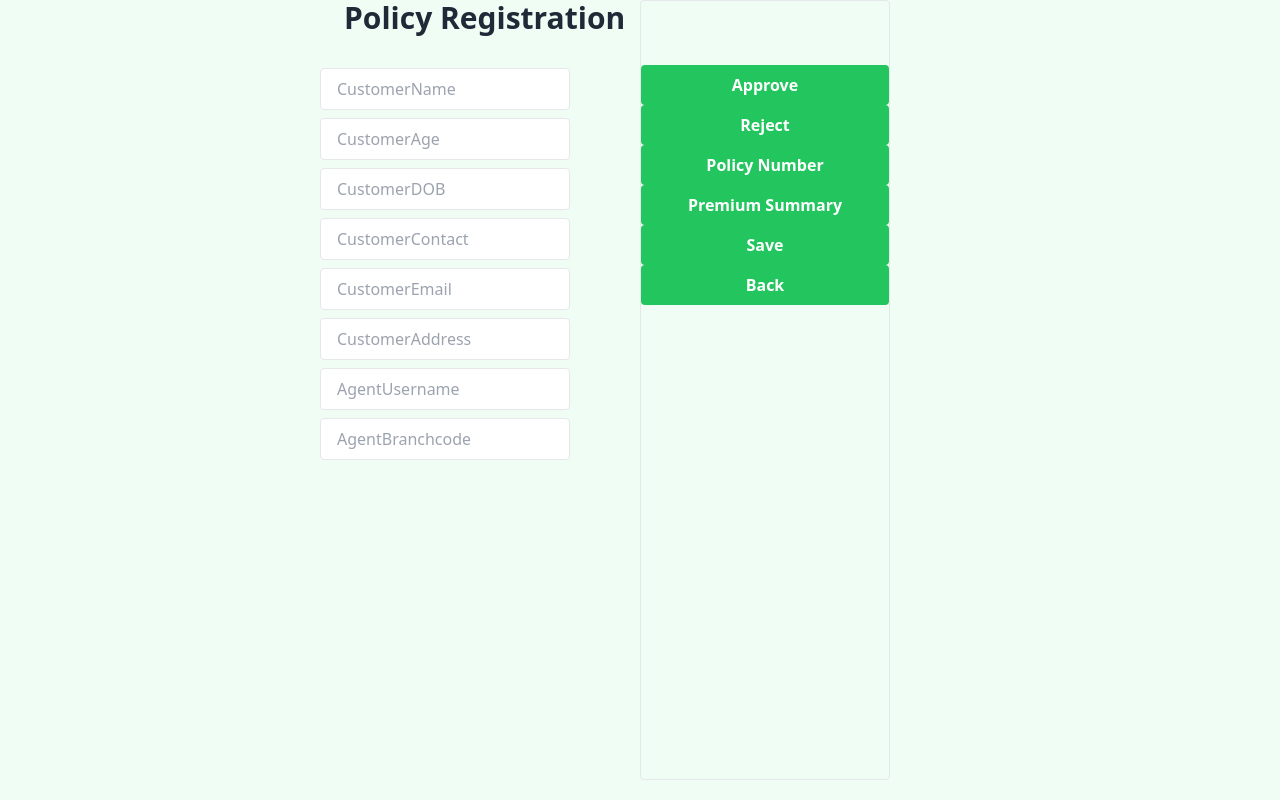
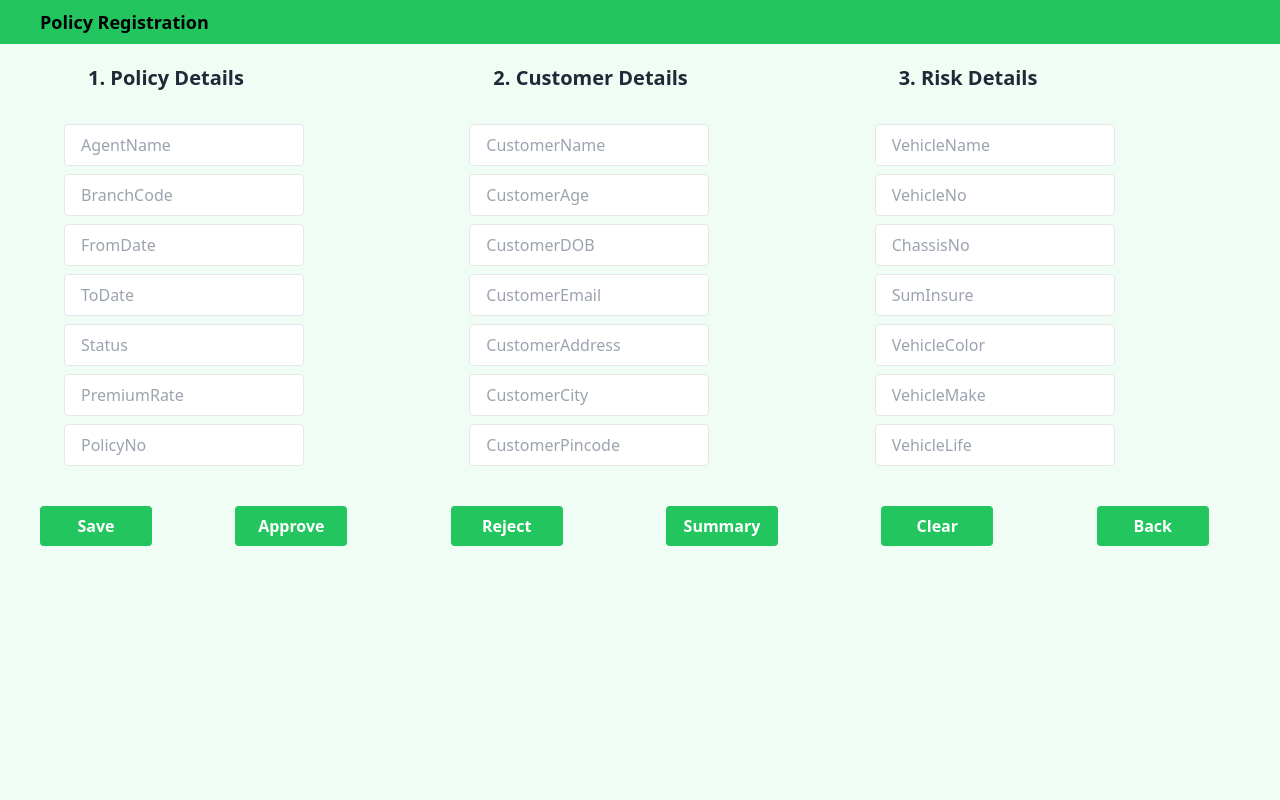
Before and after one commit to karthickAppu/Motor_Insurance_portal, a React (Create React App) app in the folder Client/: page /PolicyDetails in a window 1280 px wide. Built offline with nearby package versions, Linux system fonts and the light colour scheme.

Commit message:
Added policy details page

```diff
--- a/Client/src/App.js
+++ b/Client/src/App.js
@@ -7,10 +7,7 @@ import { AuthProvider } from "./Pages/Auth/auth";
 import Login from "./Pages/Auth/Login";
 import RegisterForm from "./Pages/Auth/Register";
 import PolicyDetails from "./Pages/PolicyDetails/policyDetails";
-import Claim from "./Pages/PolicyDetails/Claim";
-import Reinsure from "./Pages/PolicyDetails/Reinsure";
-import Facultative from "./Pages/PolicyDetails/Facultative";
-import Renewal from "./Pages/PolicyDetails/Renewal";
+
 import Home from "./Pages/Home/home.js";
 import Contact from "./Pages/Home/contact.js";
 
@@ -23,10 +20,6 @@ const App = () => {
           <Route path="/login" element={<Login />} />
           <Route path="/register" element={<RegisterForm />} />
           <Route path="/PolicyDetails" element={<PolicyDetails/>} />
-          <Route path="/Claim" element={<Claim/>} />
-          <Route path="/Reinsure" element={<Reinsure/>} />
-          <Route path="/Facultative" element={<Facultative/>} />
-          <Route path="/Renewal" element={<Renewal/>} />
           <Route path="/home" element={<Home/>}/>
           <Route path="*" element={<Error />} />
           <Route path='/contact' element={<Contact />} />
--- a/Client/src/Pages/PolicyDetails/Claim.js
+++ /dev/null
@@ -1,16 +0,0 @@
-import React from "react"
-import {useLocation, useNavigate} from 'react-router-dom';
-
-function Claim (){
-   // const location=useLocation()
-
-    return (
-        <div className="homepage">
-
-            <h1>Hello and welcome to Policy Details</h1>
-
-        </div>
-    )
-}
-
-export default Claim
--- a/Client/src/Pages/PolicyDetails/Facultative.js
+++ /dev/null
@@ -1,16 +0,0 @@
-import React from "react"
-import {useLocation, useNavigate} from 'react-router-dom';
-
-function Facultative (){
-   // const location=useLocation()
-
-    return (
-        <div className="homepage">
-
-            <h1>Hello and welcome to Policy Details</h1>
-
-        </div>
-    )
-}
-
-export default Facultative
--- a/Client/src/Pages/PolicyDetails/Reinsure.js
+++ /dev/null
@@ -1,16 +0,0 @@
-import React from "react"
-import {useLocation, useNavigate} from 'react-router-dom';
-
-function Reinsure (){
-   // const location=useLocation()
-
-    return (
-        <div className="homepage">
-
-            <h1>Hello and welcome to Policy Details</h1>
-
-        </div>
-    )
-}
-
-export default Reinsure
--- a/Client/src/Pages/PolicyDetails/Renewal.js
+++ /dev/null
@@ -1,16 +0,0 @@
-import React from "react"
-import {useLocation, useNavigate} from 'react-router-dom';
-
-function Renewal (){
-   // const location=useLocation()
-
-    return (
-        <div className="homepage">
-
-            <h1>Hello and welcome to Policy Details</h1>
-
-        </div>
-    )
-}
-
-export default Renewal
--- a/Client/src/Pages/PolicyDetails/policyDetails.js
+++ b/Client/src/Pages/PolicyDetails/policyDetails.js
@@ -1,20 +1,38 @@
-import React,{ useState } from "react"
+import React, { useState } from "react";
 import axios from "axios";
-import {useLocation, useNavigate} from 'react-router-dom';
+import { useNavigate } from "react-router-dom";
 
-function PolicyDetails (){
-   // const location=useLocation()
+function PolicyDetails() {
 
-   const history=useNavigate();
   const [formData, setFormData] = useState({
+    agentName: "",
+    branchCode: "",
+    fromDate: "",
+    toDate: "",
+    status: "",
+    premiumRate: "",
+	policyNo:""
+  });
+
+  const [customerFormData, setCustomerFormData] = useState({
     customerName: "",
     customerAge: "",
     customerDOB: "",
-    customerContact: "",
+    customerName: "",
     customerEmail: "",
     customerAddress: "",
-    agentUsername: "",
-    agentBranchcode:""
+	customerCity:"",
+	customerPincode:""
+  });
+
+  const [riskFormData, setRiskFormData] = useState({
+    vehicleName: "",
+    vehicleNo: "",
+    chassisNo: "",
+    sumInsure: "",
+    vehicleColor: "",
+    vehicleMake: "",
+	vehicleLife:""
   });
 
   const handleChange = (event) => {
@@ -22,121 +40,154 @@ function PolicyDetails (){
     setFormData({ ...formData, [name]: value });
   };
 
-  const handleSave = () => {
-    axios
-      .post("http://localhost:8080/users/create", formData)
-      .then((response) => {
-        console.log("User created successfully", response.data);
-        window.alert("User registered successfully!");
-        const { password, username } = formData;
-        //register( password, username);
-        //navigate("/");
-      })
-      .catch((error) => {
-        console.error("Error creating user: ", error);
-
-        let errorMessage = "Go to Log In page and Enter your credentials";
-
-        if (
-          error.response &&
-          error.response.data &&
-          error.response.data.error
-        ) {
-          // If the server sends an error message, use it
-          errorMessage = error.response.data.error;
-        }
-
-        window.alert(errorMessage);
-      });
+  const handleCustomerChange = (event) => {
+    const { name, value } = event.target;
+    setCustomerFormData({ ...customerFormData, [name]: value });
   };
 
+  const handleRiskChange = (event) => {
+    const { name, value } = event.target;
+    setRiskFormData({ ...riskFormData, [name]: value });
+  };
 
+  const handleSave = () => {
 
-  const handlePremiumSummary = () => {
-    history("/login");
-  }
-  const handlePolicyNumber = () => {
-    history("/login");
   }
 
   const handleApprove = () => {
-    history("/login");
+
   }
+
   const handleReject = () => {
-    history("/login");
+
+  }
+
+  const handlePremiumSummary = () => {
+
+  }
+
+  const handleClear = () => {
+
   }
 
   const handleBack = () => {
-    history("/login");
+
   }
+
   return (
-        <div className="min-h-screen flex flex-cols justify-center">
-            <div className="grid grid-cols-2">
-                    <div class="w-80">
-                    <h1 className="text-3xl text-gray-800 font-bold mb-8 pl-6"> Policy Registration </h1>
-                    <div>
+	<div class="min-h-screen">
 
-                    </div>
-                    <div>
+	<section>
+		<h1 class="mb-5 pt-2 pb-2 pl-10 text-lg font-bold bg-green-500"> Policy Registration </h1>
+	</section>
+
+	<section>
+    <div className="ml-12 pl-4 justify-center grid grid-cols-3">
+
+          <div class="">
+          	<h1 className=" text-xl text-gray-800 font-bold mb-8 pl-6"> 1. Policy Details </h1>
+      		<div className="w-60">
 			{Object.keys(formData).map((field) => (
 			<input
 				key={field}
-                        //type={field === "password" ? "password" : "text"}
+				type={field === "password" ? "password" : "text"}
 				name={field}
 				value={formData[field]}
 				onChange={handleChange}
 				placeholder={field.charAt(0).toUpperCase() + field.slice(1)}
-                        className="w-[250px] px-4 py-2 mb-2 rounded border"
+				className="w-full px-4 py-2 mb-2 rounded border"
 			/>
-                    ))}</div>
+			))}
           </div>
-                    <div class="w-[250px] px-200 py-10 mb-5 pt-16 rounded border ">
-                    <div>
+		  </div>
+
+		  <div class="">
+          	<h1 className=" text-xl text-gray-800 font-bold mb-8 pl-6"> 2. Customer Details </h1>
+      		<div className="w-60">
+			{Object.keys(customerFormData).map((field) => (
+			<input
+				key={field}
+				type={field === "password" ? "password" : "text"}
+				name={field}
+				value={customerFormData[field]}
+				onChange={handleCustomerChange}
+				placeholder={field.charAt(0).toUpperCase() + field.slice(1)}
+				className="w-full px-4 py-2 mb-2 rounded border"
+			/>
+			))}
+          </div>
+		  </div>
+
+		  <div class="">
+          	<h1 className=" text-xl text-gray-800 font-bold mb-8 pl-6"> 3. Risk Details </h1>
+      		<div className="w-60">
+			{Object.keys(riskFormData).map((field) => (
+			<input
+				key={field}
+				type={field === "password" ? "password" : "text"}
+				name={field}
+				value={riskFormData[field]}
+				onChange={handleRiskChange}
+				placeholder={field.charAt(0).toUpperCase() + field.slice(1)}
+				className="w-full px-4 py-2 mb-2 rounded border"
+			/>
+			))}
+          </div>
+		  </div>
+
+    </div>
+	</section>
+
+	<section>
+		<div class="grid grid-cols-6 gap-x-10 ml-4 mr-2 ml-5 pb-12 mt-8">
+		<button
+          onClick={handleSave}
+          className="h-10 w-28 bg-green-500 hover:bg-green-600 text-white font-bold py-2 px-4 ml-5 rounded"
+        >
+          Save
+        </button>
+
 		<button
           onClick={handleApprove}
-                        className="w-full bg-green-500 hover:bg-green-600 text-white font-bold py-2 px-4 rounded"
+          className="w-28 h-10 bg-green-500 hover:bg-green-600 text-white font-bold py-2 px-4 rounded"
         >
           Approve
-                    </button> </div>
-                    <div>
+        </button>
+
 		<button
           onClick={handleReject}
-                        className="w-full bg-green-500 hover:bg-green-600 text-white font-bold py-2 px-4 rounded"
+          className="w-28 h-10 bg-green-500 hover:bg-green-600 text-white font-bold py-2 px-4 rounded"
         >
           Reject
-                    </button></div>
-                    <div>
-                    <button
-                        onClick={handlePolicyNumber}
-                        className="w-full bg-green-500 hover:bg-green-600 text-white font-bold py-2 px-4 rounded"
-                        >
-                        Policy Number
-                    </button></div>
-                    <div>
+        </button>
+
 		<button
           onClick={handlePremiumSummary}
-                        className="w-full bg-green-500 hover:bg-green-600 text-white font-bold py-2 px-4 rounded"
+          className="w-28 h-10 bg-green-500 hover:bg-green-600 text-white font-bold py-2 px-4 rounded"
         >
-                        Premium Summary
-                    </button></div>
-                    <div>
+          Summary
+        </button>
+
 		<button
-                        onClick={handleSave}
-                        className="w-full bg-green-500 hover:bg-green-600 text-white font-bold py-2 px-4 rounded"
+          onClick={handleClear}
+          className="w-28 h-10 bg-green-500 hover:bg-green-600 text-white font-bold py-2 px-4 rounded"
         >
-                        Save
-                    </button></div>
-                    <div>
+          Clear
+        </button>
+
 		<button
           onClick={handleBack}
-                        className="w-full bg-green-500 hover:bg-green-600 text-white font-bold py-2 px-4 rounded"
+          className="w-28 h-10 bg-green-500 hover:bg-green-600 text-white font-bold py-2 px-4 rounded"
         >
           Back
-                    </button></div>
+        </button>
+
 		</div>
+
+	</section>
+
 	</div>
-        </div>
-    )
-}
+  );
+};
 
-export default PolicyDetails
+export default PolicyDetails;
```
Lines whose indentation alone changed are shown as unchanged.
